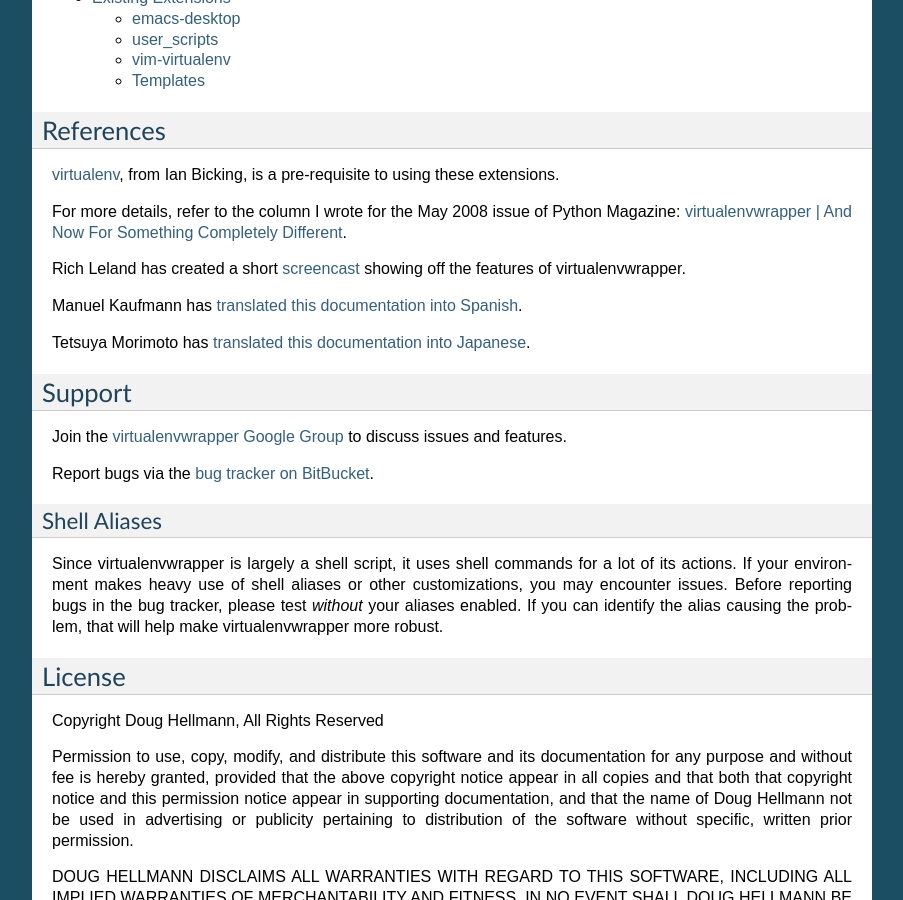
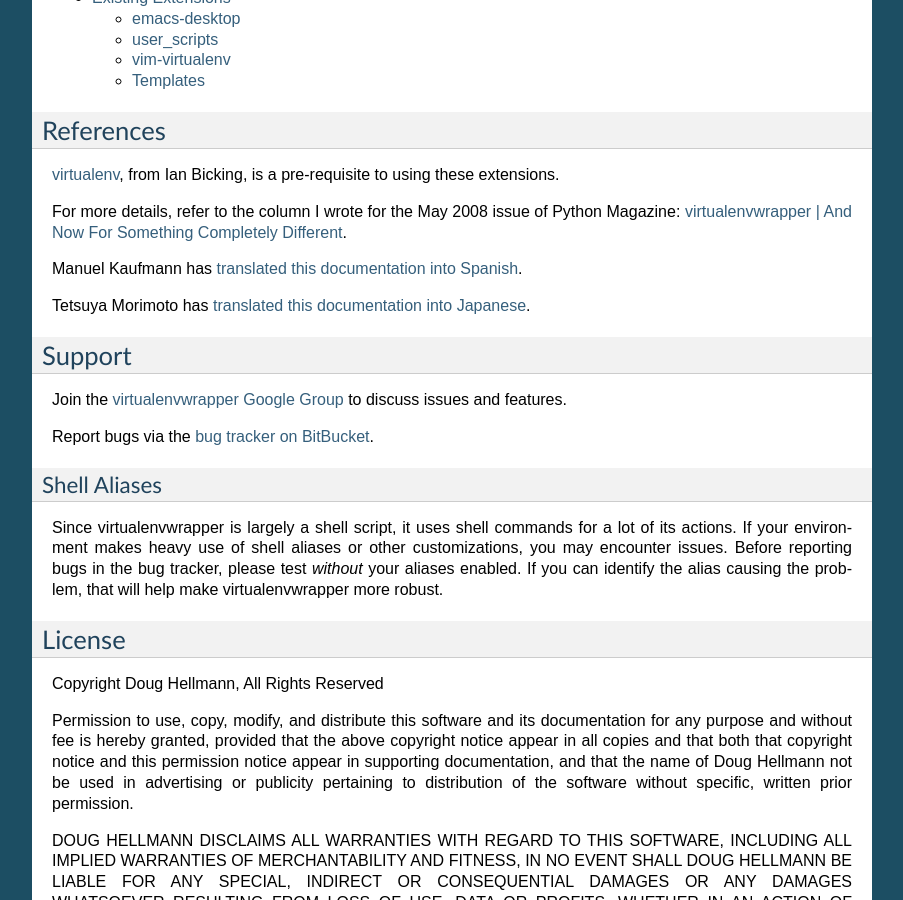
Before and after one commit to python-virtualenvwrapper/virtualenvwrapper, a Sphinx documentation site: the page built from docs/source/index.rst, in a window 1280 px wide and 900 px high, scrolled down 3175 px. Shown: the whole window, without its empty margins (198-1101 px from the left). Built offline with Sphinx 7.4.7, drawn with Linux system fonts in a browser that asks for light colours; pages that are not in the unit, such as notebooks, are missing from menus.

Commit message:
Fixing Documentation
Signed-off-by: Jason Myers <jason@jasonamyers.com>

```diff
--- a/docs/source/index.rst
+++ b/docs/source/index.rst
@@ -197,10 +197,6 @@
 Completely Different
 <https://doughellmann.com/blog/2008/05/01/virtualenvwrapper/>`_.
 
-Rich Leland has created a short `screencast
-<http://mathematism.com/2009/07/30/presentation-pip-and-virtualenv/>`__
-showing off the features of virtualenvwrapper.
-
 Manuel Kaufmann has `translated this documentation into Spanish
 <https://virtualenvwrapper-docs-es.readthedocs.org/es/latest/>`__.
 
```
